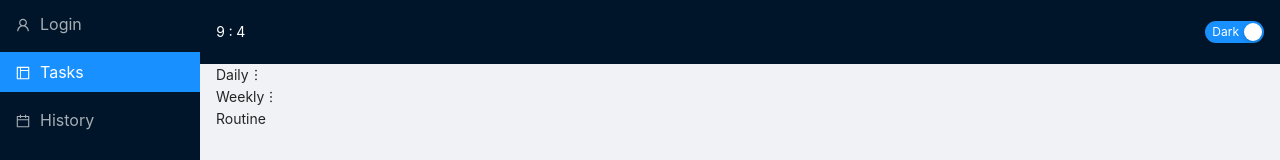
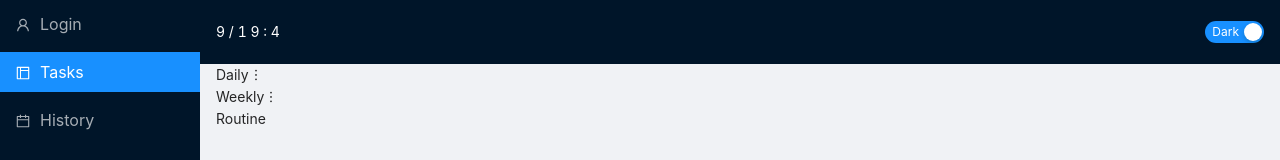
Before and after one commit to MattisZheng/sisyphus_stone, a React (Vite) app: page / in a window 1280 px wide. Shown: the top 160 px of the page. Built offline with nearby package versions, Linux system fonts and the light colour scheme.

Commit message:
update clock

```diff
--- a/src/components/HeaderContent.jsx
+++ b/src/components/HeaderContent.jsx
@@ -1,12 +1,10 @@
 import { useState } from "react";
 
-let date = new Date();
+const date = new Date();
+let month = date.getMonth() + 1;
+let day = date.getDate();
 let hours = date.getHours();
 let minutes = date.getMinutes();
-let seconds = date.getSeconds();
-let day = date.getDay();
-let month = date.getMonth();
-let year = date.getFullYear();
 
 const HeaderContent = () => {
   // clock
@@ -16,7 +14,11 @@ const HeaderContent = () => {
     setTime(Date());
   }, 1000);
 
-  return <div>{hours} : { minutes}</div>;
+  return (
+    <div>
+      {month} / {day} {hours} : {minutes}
+    </div>
+  );
 };
 
 export default HeaderContent;
```
